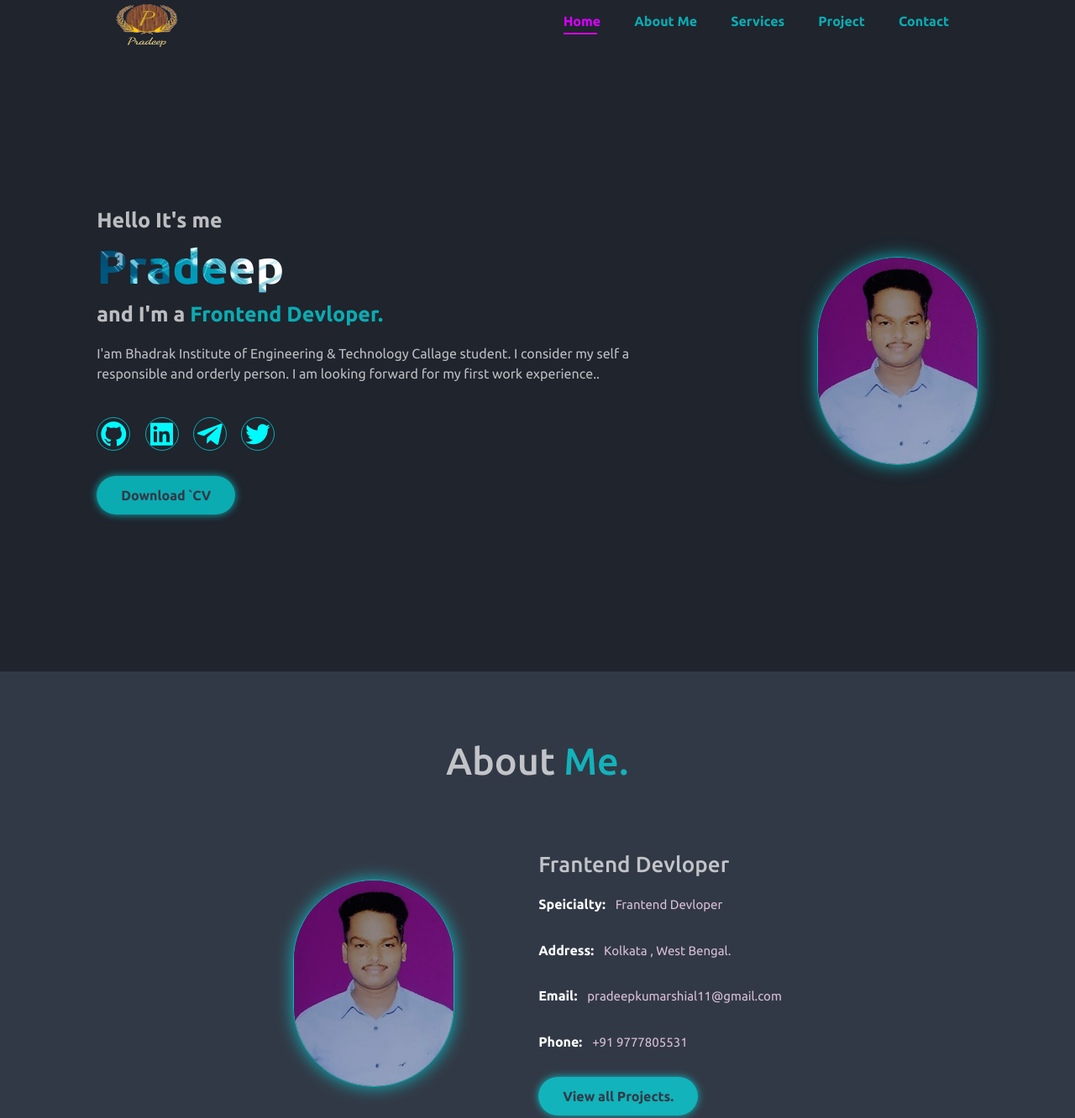
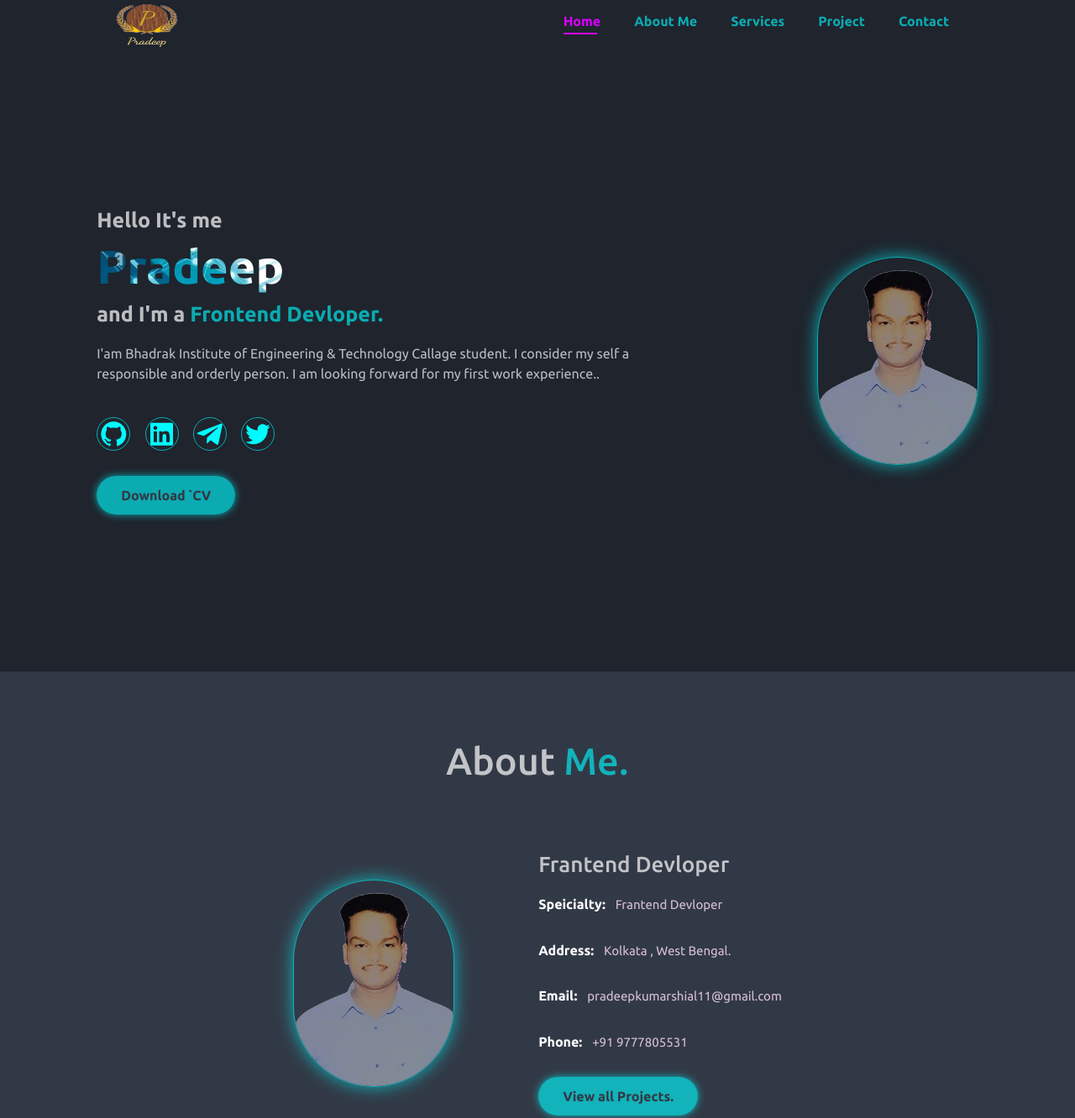
Before and after one commit to Pradeep-Pr/My-Portfolio, a plain HTML site: page index.html in a window 1280 px wide. Shown: the top 1332 px of the page at 84% size. Drawn offline with nearby package versions, Linux system fonts and the light colour scheme; some packages are replaced by stand-ins of ours; a script that the page names is missing; a web font is replaced by a local one.

Commit message:
Change img

```diff
--- a/index.html
+++ b/index.html
@@ -55,7 +55,7 @@
         </div>
         <div class="home-img">
             <div class="img-box">
-                <img src="./image/me.jpeg" alt="">
+                <img src="./image/opl.png" alt="">
             </div>
 
         </div>
@@ -65,7 +65,7 @@
         <h2 class="about-heading">About <span>Me.</span></h2>
            <div class="about-bx">
                 <div class="about-img">
-                    <img src="./image/me.jpeg" alt="">
+                    <img src="./image/opl.png" alt="">
                 </div>
                 <div class="about-contect">
 
```
Also changed, not shown: image/opl.png (added).
